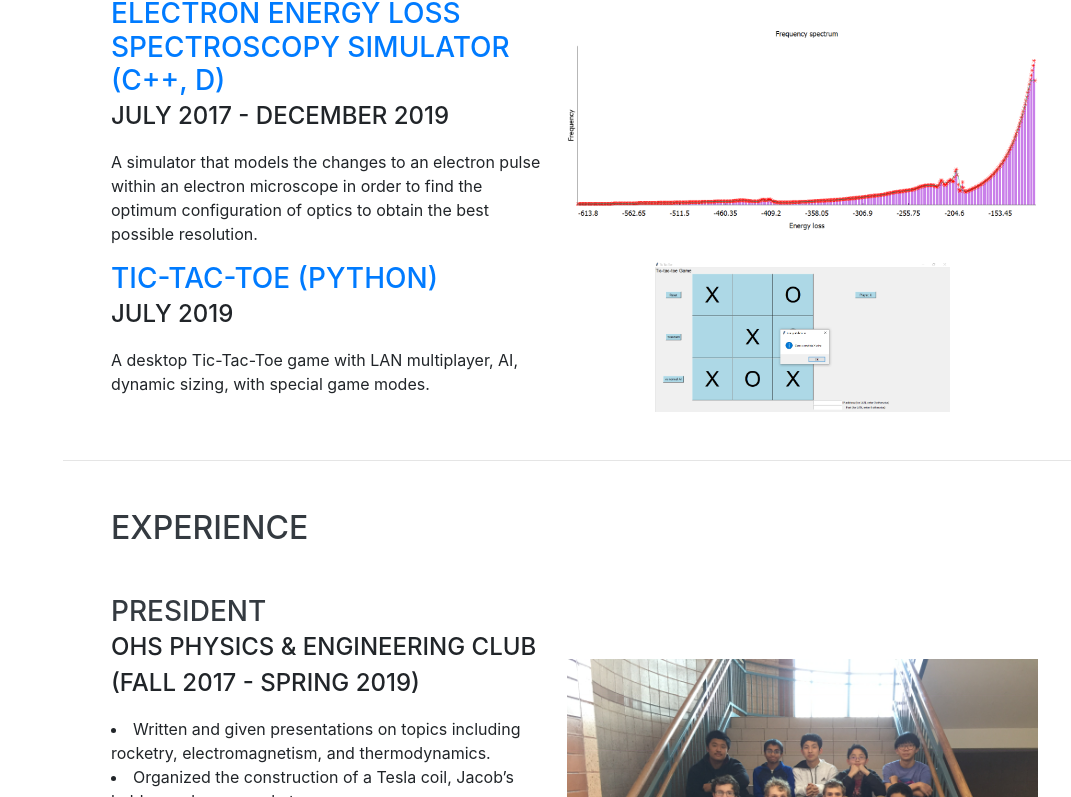
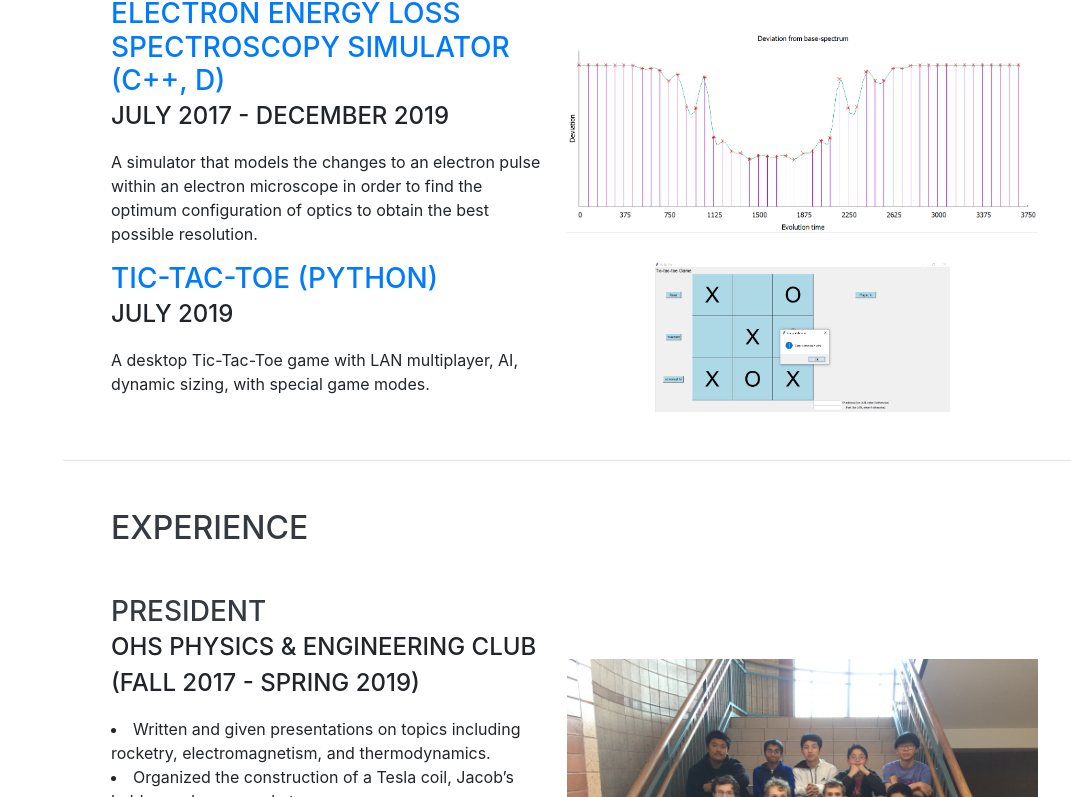
Before and after one commit to ZovcIfzm/personal-website, a website with bundled scripts: page index.html in a window 1280 px wide. Shown: the part 1271-2068 px from the top of the page, without its empty margins (209-1280 px from the left). Built offline with nearby package versions, Linux system fonts and the light colour scheme; a web font is replaced by a local one.

Commit message:
updated EELS photo

```diff
--- a/css/resume.css
+++ b/css/resume.css
@@ -333,7 +333,7 @@ a:hover, a:focus, a:active {
 
 .EELS::after {
   content: "";
-  background: url('../img/Projects/EELS/spectrum.png');
+  background: url('../img/Projects/EELS/deviationData1.png');
   background-size:contain;
   background-repeat: no-repeat;
   background-position: center;
```
Also changed, not shown: img/Projects/EELS/deviationData1.png (added).
